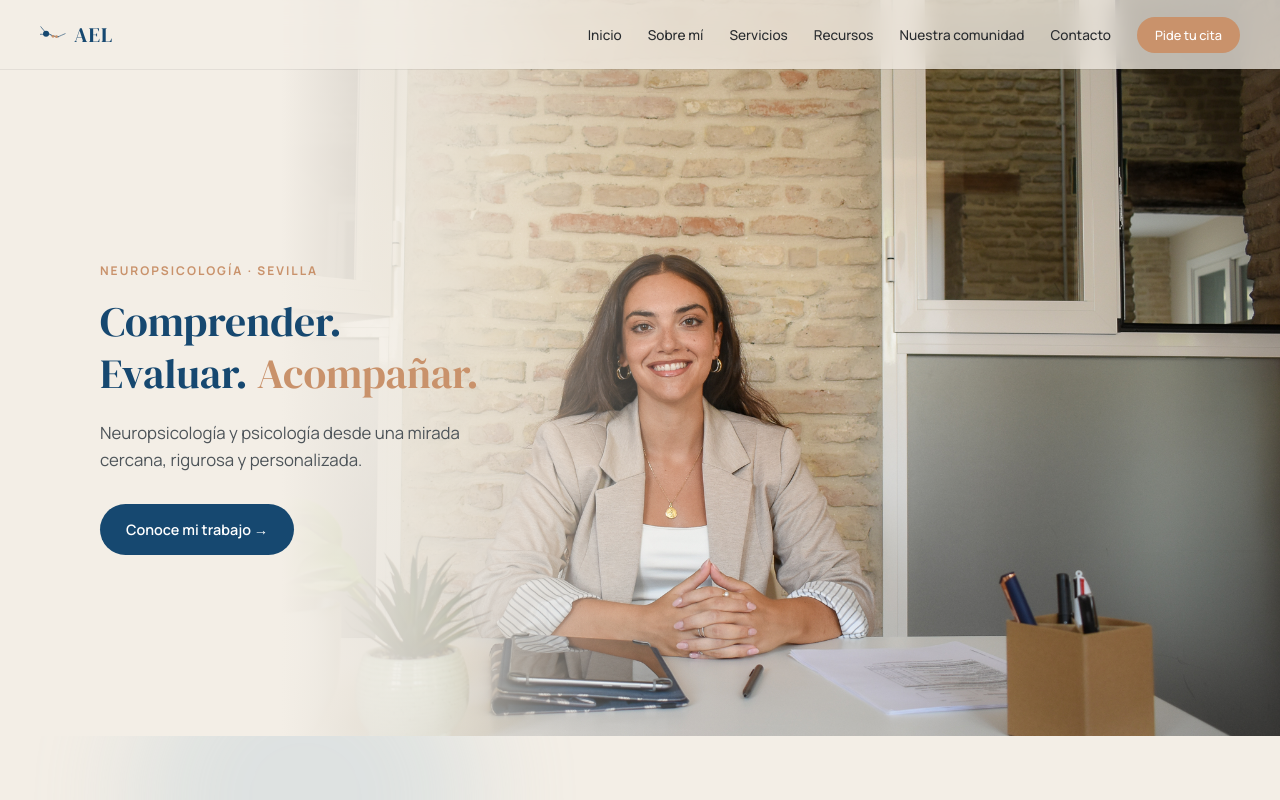
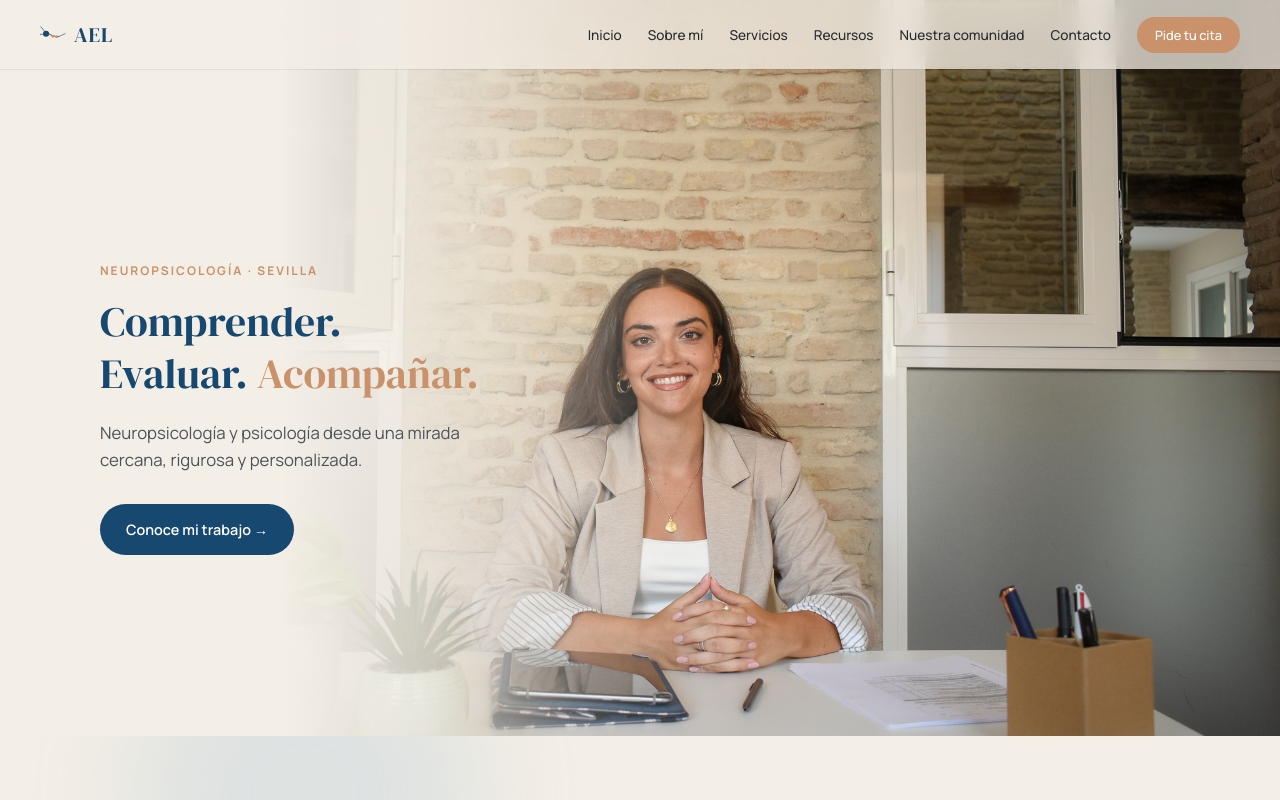
Before and after one commit to anaesneuropsico/anaesneuropsico.github.io, a plain HTML site: page index.html in a window 1280 px wide. Shown: the top 800 px of the page. Drawn offline with Linux system fonts and the light colour scheme.

Commit message:
Update index.html

```diff
--- a/index.html
+++ b/index.html
@@ -157,7 +157,7 @@
     width: 100%;
     height: 100%;
     object-fit: cover;
-    object-position: 78% 38%;
+    object-position: 88% 22%;
     display: block;
   }
   .hero-bg-overlay {
```
